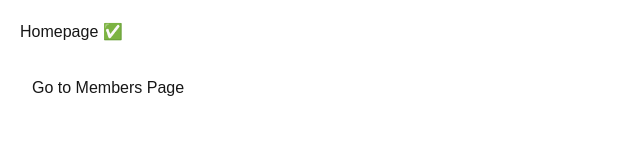
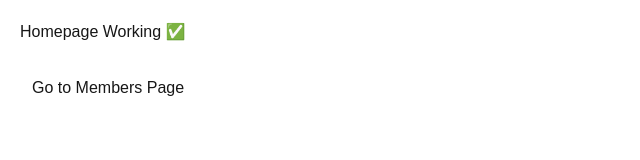
Before and after one commit to aligniqsystem/nextjs-boilerplate, a Next.js app: page / in a window 1280 px wide. Shown: the top 160 px of the page, without its empty margins (0-640 px from the left). Built offline with nearby package versions, Linux system fonts and the light colour scheme.

Commit message:
Update page.tsx
Fix home page

```diff
--- a/app/page.tsx
+++ b/app/page.tsx
@@ -1,7 +1,7 @@
 export default function Home() {
   return (
     <main style={{ padding: "20px" }}>
-      <h1>Homepage ✅</h1>
+      <h1>Homepage Working ✅</h1>
 
       <a href="/members">
         <button style={{
```
